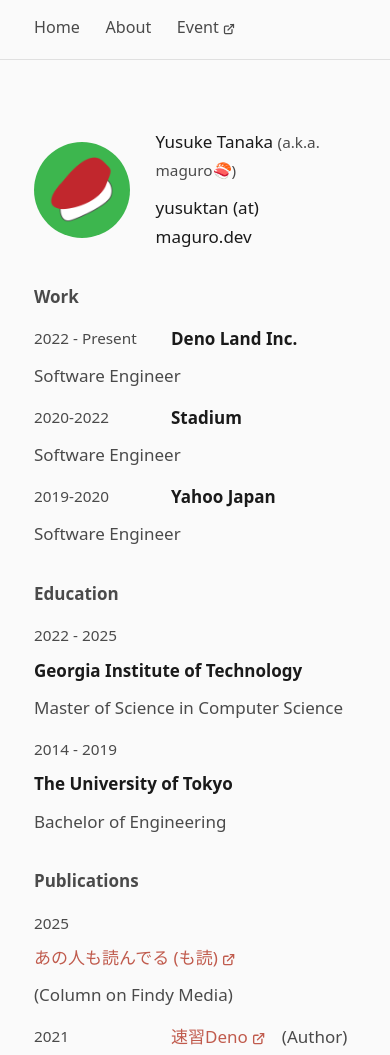
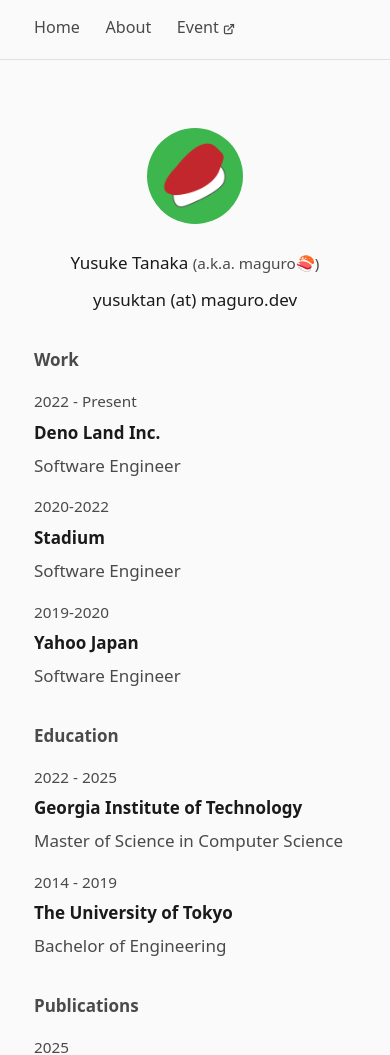
Before and after one commit to magurotuna/maguro.dev, an Astro site: page /about in a window 390 px wide. Shown: the part 56-1111 px from the top of the page. Built offline with nearby package versions, Linux system fonts and the light colour scheme; Astro itself is replaced by a stand-in of ours.

Commit message:
fix about page

```diff
--- a/src/pages/about.astro
+++ b/src/pages/about.astro
@@ -55,12 +55,10 @@
         <li>
           <span class="period">2025</span>
           <a href="https://findy-code.io/media/series/modoku" target="_blank" rel="noopener">あの人も読んでる (も読)</a>
-          <span class="role">(Column on Findy Media)</span>
         </li>
         <li>
           <span class="period">2021</span>
           <a href="https://gihyo.jp/magazine/wdpress/archive/2021/vol124" target="_blank" rel="noopener">速習Deno</a>
-          <span class="role">(Author)</span>
         </li>
         <li>
           <span class="period">2021</span>
@@ -174,4 +172,25 @@
   .links li {
     display: list-item;
   }
+
+  /* Mobile responsive */
+  @media (max-width: 600px) {
+    .profile-header {
+      flex-direction: column;
+      text-align: center;
+    }
+
+    .profile-info {
+      align-items: center;
+    }
+
+    .history li {
+      flex-direction: column;
+      gap: 0.25rem;
+    }
+
+    .history .period {
+      min-width: unset;
+    }
+  }
 </style>
```
